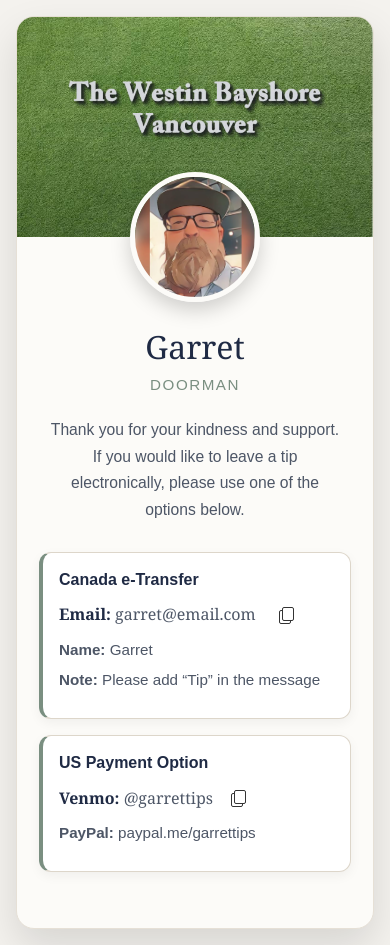
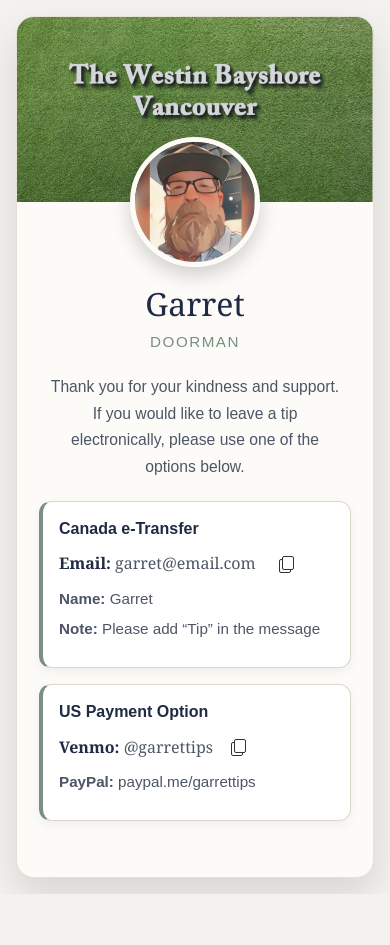
Before and after one commit to paulomczcoelho/Profile-Card-2, a plain HTML site: page index.html in a window 390 px wide. After the commit the page ends 894 px from the top, so only its background shows below. Drawn offline with Linux system fonts and the light colour scheme.

Commit message:
padding adjusted

```diff
--- a/style.css
+++ b/style.css
@@ -27,7 +27,7 @@
 
 .cover-photo {
   background: url("backgroundGreen3.jpg") center/cover no-repeat;
-  height: 220px;
+  height: 185px;
   position: relative;
 }
 
@@ -72,7 +72,7 @@
 }
 
 .about {
-  margin: 0 auto 28px;
+  margin: 0 auto 20px;
   max-width: 290px;
   line-height: 1.7;
   color: #4d5666;
@@ -144,7 +144,7 @@
   }
 
   .content {
-    padding: 88px 22px 28px;
+    padding: 80px 22px 28px;
   }
 }
 .copy-row {
```
